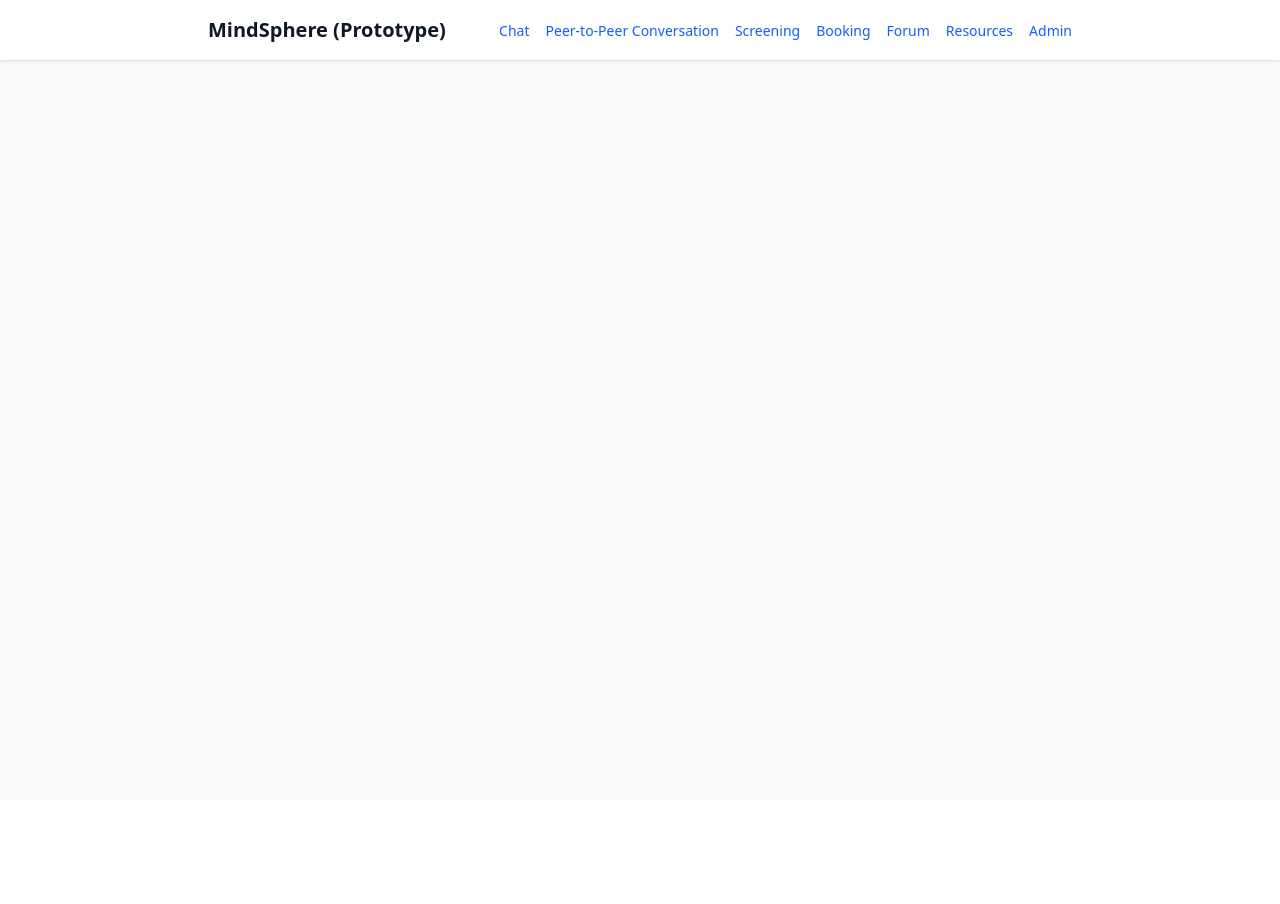
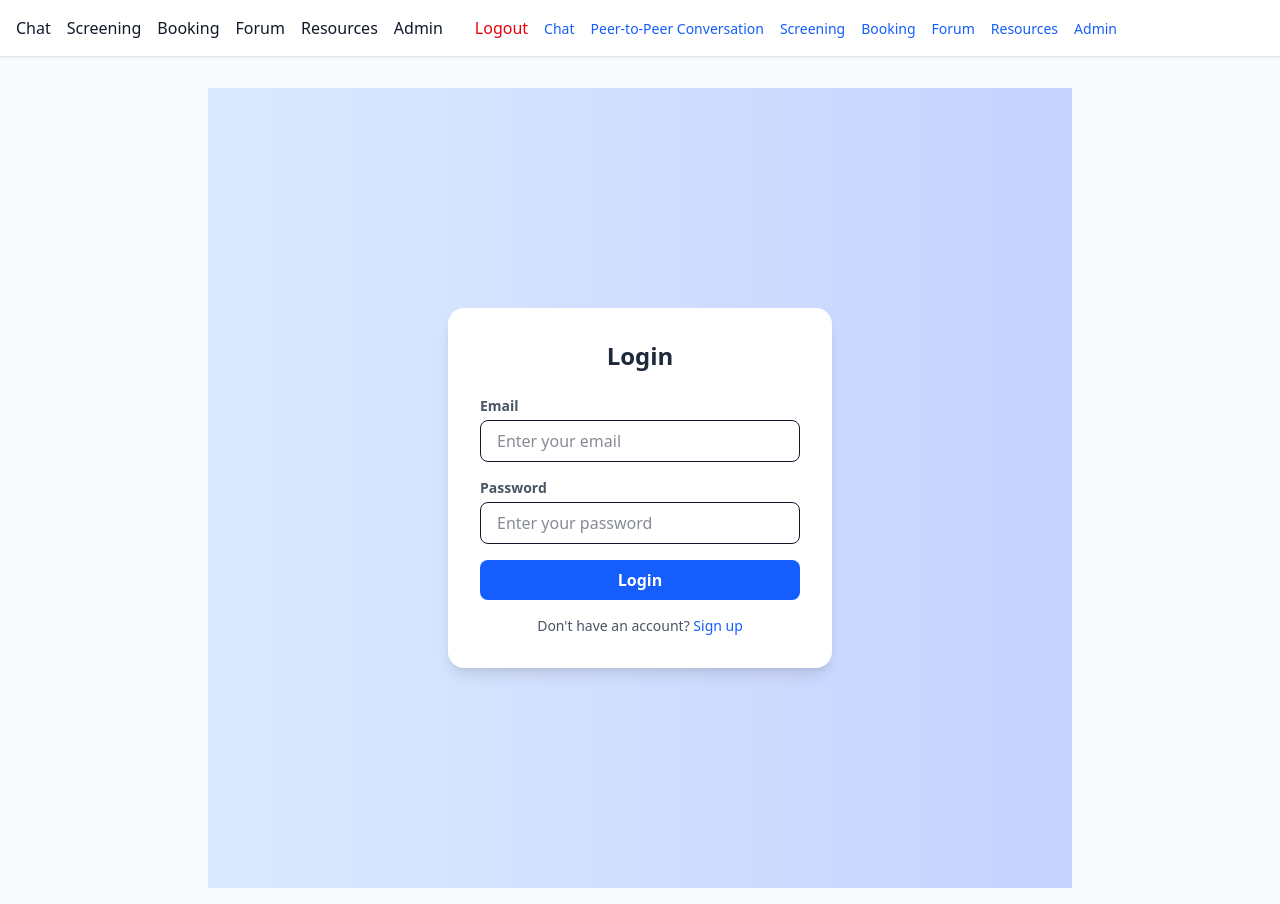
Before and after one commit to parthnarkar/MindSphere, a React (Vite) app in the folder client/: page /login in a window 1280 px wide. Before the commit the page ends 800 px from the top, so only its background shows below. Built offline with nearby package versions, Linux system fonts and the light colour scheme; no server answers; sample sign-in values are in the browser's storage.

Commit message:
Add login, firebase and auth modules

```diff
--- a/client/src/App.jsx
+++ b/client/src/App.jsx
@@ -1,19 +1,51 @@
-import { Routes, Route, Link } from "react-router-dom";
+import { BrowserRouter, Routes, Route, Navigate, Link } from "react-router-dom";
+import { useState, useEffect } from "react";
+import AuthPage from "./pages/login";
 import Chatbot from "./pages/Chatbot";
 import Screening from "./pages/Screening";
 import Booking from "./pages/Booking";
 import Forum from "./pages/Forum";
 import Resources from "./pages/Resources";
 import Admin from "./pages/Admin";
+import { onAuthChange, logoutUser } from "./services/auth"; // Import your logout function
 import PeerToPeer from "./pages/Peer-to-Peer";
 
 function App() {
+  const [user, setUser] = useState(null);
+  const [loading, setLoading] = useState(true);
+
+  useEffect(() => {
+    const unsubscribe = onAuthChange((currentUser) => {
+      setUser(currentUser);
+      setLoading(false);
+    });
+    return () => unsubscribe();
+  }, []);
+
+  const handleLogout = async () => {
+    await logoutUser();
+    setUser(null);
+  };
+
+  const PrivateRoute = ({ children }) => {
+    return user ? children : <Navigate to="/" />;
+  };
+
+  if (loading) return <div>Loading...</div>;
+
   return (
     <div className="min-h-screen bg-gray-50 text-gray-900">
-      <header className="bg-white shadow">
-        <div className="max-w-4xl mx-auto px-4 py-4 flex items-center justify-between">
-          <h1 className="text-xl font-semibold">MindSphere (Prototype)</h1>
+      {/* Header only visible when user is logged in */}
+      {user && (
+        <header className="bg-white shadow p-4 mb-4">
           <nav className="space-x-4">
+            <Link to="/chatbot">Chat</Link>
+            <Link to="/screening">Screening</Link>
+            <Link to="/booking">Booking</Link>
+            <Link to="/forum">Forum</Link>
+            <Link to="/resources">Resources</Link>
+            <Link to="/admin">Admin</Link>
+            <button onClick={handleLogout} className="ml-4 text-red-600">Logout</button>
             <Link to="/" className="text-sm text-blue-600">Chat</Link>
             <Link to="/peer-to-peer" className="text-sm text-blue-600">Peer-to-Peer Conversation</Link>
             <Link to="/screening" className="text-sm text-blue-600">Screening</Link>
@@ -22,11 +54,21 @@ function App() {
             <Link to="/resources" className="text-sm text-blue-600">Resources</Link>
             <Link to="/admin" className="text-sm text-blue-600">Admin</Link>
           </nav>
-        </div>
-      </header>
-
+        </header>
+      )}
       <main className="max-w-4xl mx-auto p-4">
         <Routes>
+          {/* Login/signup page */}
+          <Route path="/" element={user ? <Navigate to="/chatbot" /> : <AuthPage />} />
+          <Route path="/login" element={<AuthPage />} /> {/* <-- Add this line */}
+
+          {/* Protected pages */}
+          <Route path="/chatbot" element={<PrivateRoute><Chatbot /></PrivateRoute>} />
+          <Route path="/screening" element={<PrivateRoute><Screening /></PrivateRoute>} />
+          <Route path="/booking" element={<PrivateRoute><Booking /></PrivateRoute>} />
+          <Route path="/forum" element={<PrivateRoute><Forum /></PrivateRoute>} />
+          <Route path="/resources" element={<PrivateRoute><Resources /></PrivateRoute>} />
+          <Route path="/admin" element={<PrivateRoute><Admin /></PrivateRoute>} />
           <Route path="/" element={<Chatbot />} />
           <Route path="/peer-to-peer" element={<PeerToPeer />} />
           <Route path="/screening" element={<Screening />} />
--- /dev/null
+++ b/client/src/firebase.js
@@ -0,0 +1,20 @@
+// src/firebase.js
+import { initializeApp } from "firebase/app";
+import { getAuth } from "firebase/auth";
+import { getFirestore } from "firebase/firestore";
+
+const firebaseConfig = {
+  apiKey: import.meta.env.VITE_FIREBASE_API_KEY,
+  authDomain: import.meta.env.VITE_FIREBASE_AUTH_DOMAIN,
+  projectId: import.meta.env.VITE_FIREBASE_PROJECT_ID,
+  storageBucket: import.meta.env.VITE_FIREBASE_STORAGE_BUCKET,
+  messagingSenderId: import.meta.env.VITE_FIREBASE_MESSAGING_SENDER_ID,
+  appId: import.meta.env.VITE_FIREBASE_APP_ID
+};
+
+// Initialize Firebase
+const app = initializeApp(firebaseConfig);
+
+// Export auth instance
+export const auth = getAuth(app);
+export const db = getFirestore(app);
--- /dev/null
+++ b/client/src/pages/login.jsx
@@ -0,0 +1,88 @@
+import React, { useState } from "react";
+import { loginUser, registerUser } from "../services/auth";
+import { useNavigate } from "react-router-dom";
+
+const AuthPage = () => {
+  const [isLogin, setIsLogin] = useState(true);
+  const [email, setEmail] = useState("");
+  const [password, setPassword] = useState("");
+  const [error, setError] = useState("");
+  const navigate = useNavigate();
+
+  const handleLogin = async (e) => {
+    e.preventDefault();
+    setError("");
+    try {
+      await loginUser(email, password);
+      navigate("/chatbot"); // redirect after login
+    } catch (err) {
+      setError(err.message);
+    }
+  };
+
+  const handleSignup = async (e) => {
+    e.preventDefault();
+    setError("");
+    try {
+      await registerUser(email, password);
+      alert("Signup successful! Now login.");
+      setIsLogin(true);
+    } catch (err) {
+      setError(err.message);
+    }
+  };
+
+  return (
+    <div className="flex items-center justify-center min-h-screen bg-gradient-to-r from-blue-100 to-indigo-200">
+      <div className="bg-white shadow-lg rounded-2xl p-8 w-full max-w-sm">
+        <h2 className="text-2xl font-bold text-center text-gray-800 mb-6">
+          {isLogin ? "Login" : "Sign Up"}
+        </h2>
+        <form onSubmit={isLogin ? handleLogin : handleSignup} className="space-y-4">
+          <div>
+            <label className="block text-sm font-semibold text-gray-600 mb-1">Email</label>
+            <input
+              type="email"
+              placeholder="Enter your email"
+              value={email}
+              onChange={(e) => setEmail(e.target.value)}
+              className="w-full px-4 py-2 border rounded-lg focus:outline-none focus:ring-2 focus:ring-blue-500"
+            />
+          </div>
+          <div>
+            <label className="block text-sm font-semibold text-gray-600 mb-1">Password</label>
+            <input
+              type="password"
+              placeholder="Enter your password"
+              value={password}
+              onChange={(e) => setPassword(e.target.value)}
+              className="w-full px-4 py-2 border rounded-lg focus:outline-none focus:ring-2 focus:ring-blue-500"
+            />
+          </div>
+          {error && <p className="text-red-500 text-sm">{error}</p>}
+          <button
+            type="submit"
+            className="w-full py-2 bg-blue-600 hover:bg-blue-700 text-white font-semibold rounded-lg transition duration-200"
+          >
+            {isLogin ? "Login" : "Sign Up"}
+          </button>
+        </form>
+
+        <p className="text-sm text-center text-gray-600 mt-4">
+          {isLogin ? "Don't have an account?" : "Already have an account?"}{" "}
+          <button
+            onClick={() => {
+              setError("");
+              setIsLogin(!isLogin);
+            }}
+            className="text-blue-600 hover:underline font-medium"
+          >
+            {isLogin ? "Sign up" : "Login"}
+          </button>
+        </p>
+      </div>
+    </div>
+  );
+};
+
+export default AuthPage;
--- /dev/null
+++ b/client/src/services/auth.js
@@ -0,0 +1,40 @@
+import { auth, db } from "../firebase.js";
+import {
+  signInWithEmailAndPassword,
+  createUserWithEmailAndPassword,
+  signOut,
+  onAuthStateChanged
+} from "firebase/auth";
+import { doc ,setDoc } from "firebase/firestore";
+
+// ✅ Login user
+export const loginUser = (email, password) => {
+  return signInWithEmailAndPassword(auth, email, password);
+};
+
+// ✅ Register new user
+export const registerUser = async (email, password) => {
+  //Create user in Firebase Auth
+  const userCredential = await createUserWithEmailAndPassword(auth, email, password);
+  const user = userCredential.user;
+
+  //Save user info in Firestore
+  await setDoc(doc(db, "users", user.uid), {
+    email: user.email,
+    createdAt: new Date(),
+    role: "user"
+  });
+
+  return userCredential;
+};
+
+
+// ✅ Logout user
+export const logoutUser = () => {
+  return signOut(auth);
+};
+
+// ✅ Listen for auth state changes
+export const onAuthChange = (callback) => {
+  return onAuthStateChanged(auth, callback);
+};
```
